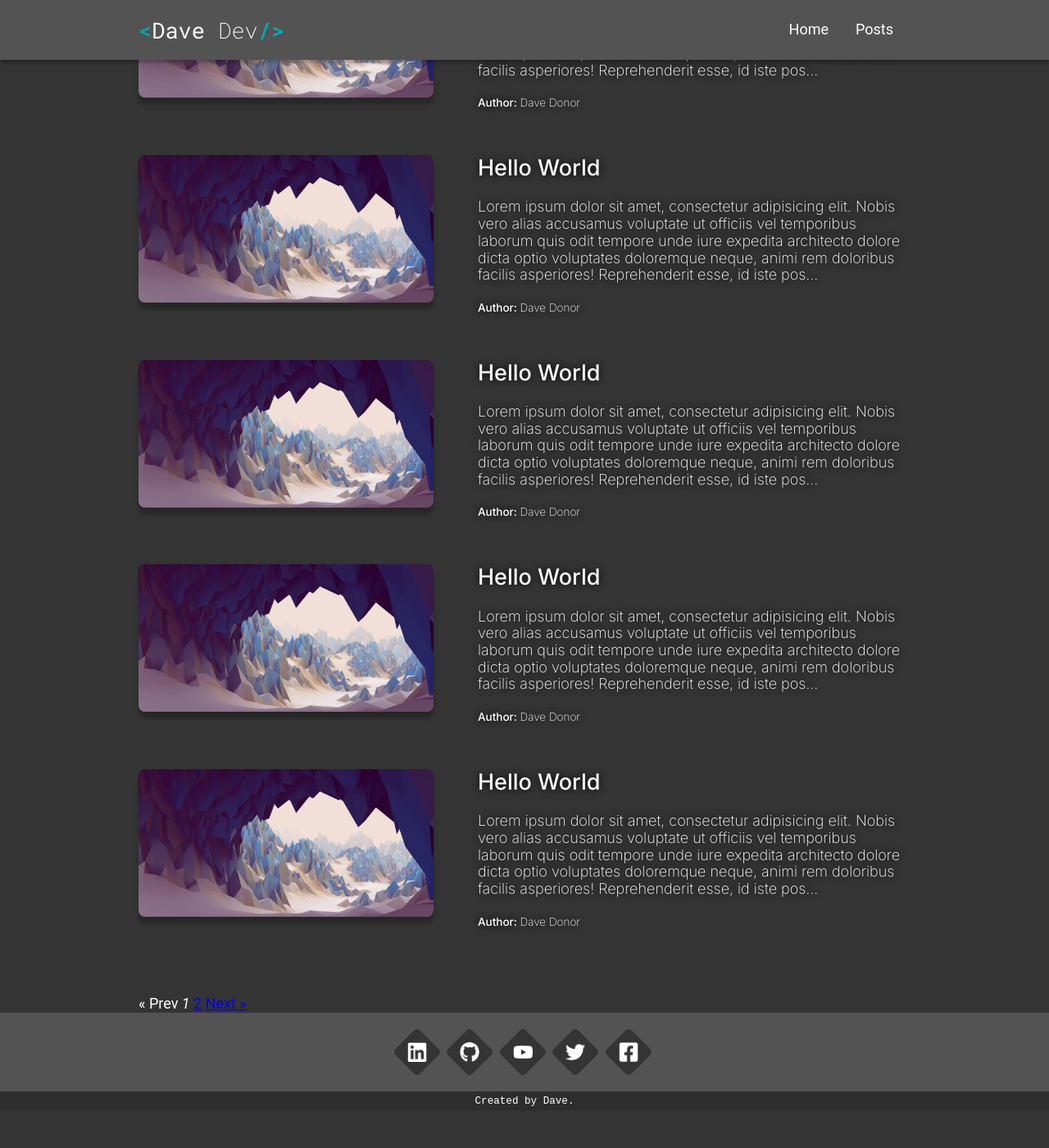
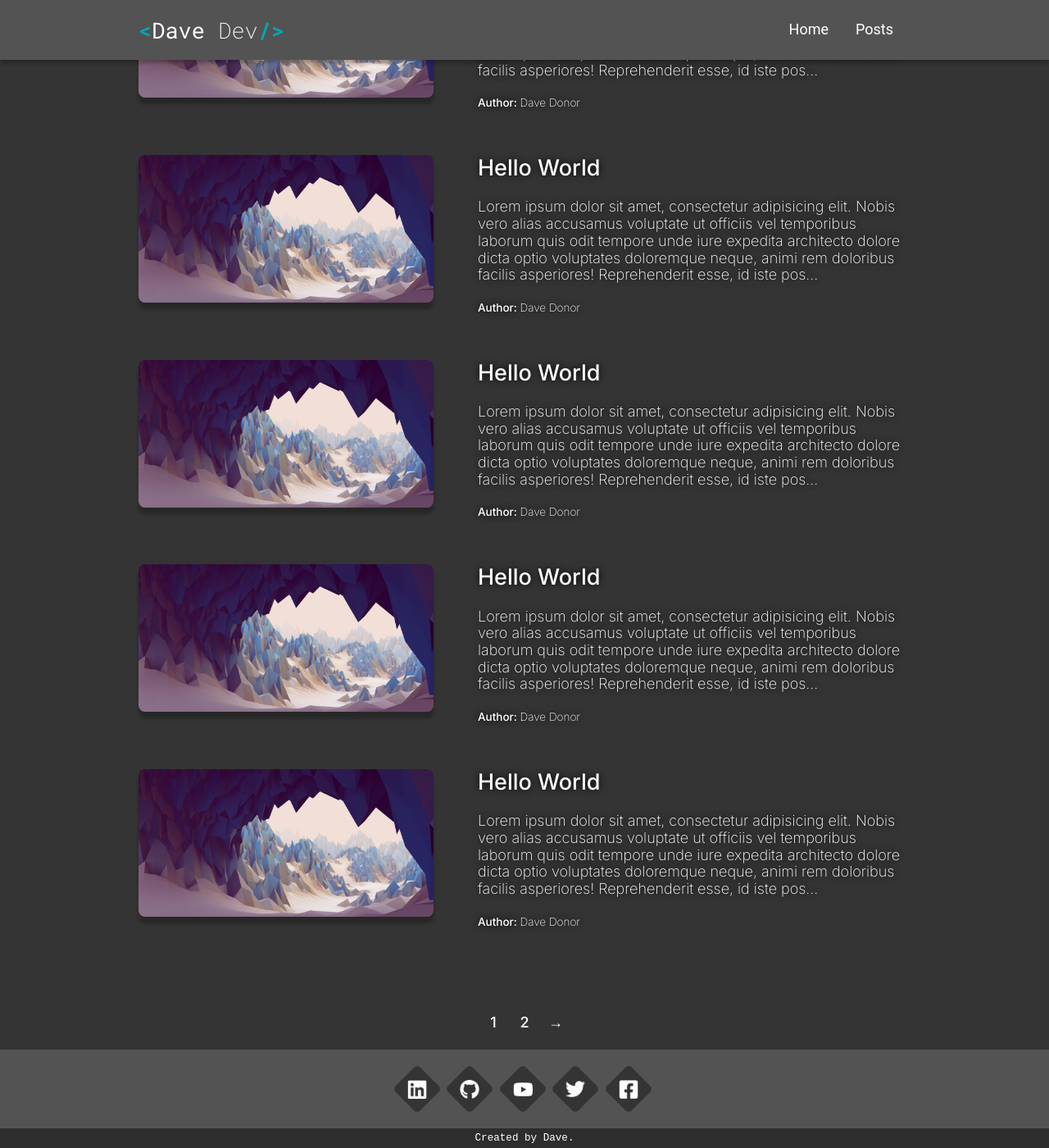
Before and after one commit to Dawid93/SampleJekyllTheme, a Jekyll site: the page built from index.html, in a window 1280 px wide and 1400 px high, scrolled down 1144 px. Shown: the whole window at 82% size. Built offline with Jekyll 4.4.1, drawn with Linux system fonts in a browser that asks for light colours; the list of posts is cut into pages by our own code; before the commit the page ends 2498 px from its top, so only the background shows below that.

Commit message:
Move pagination to separate include

```diff
--- a/_config.yaml
+++ b/_config.yaml
@@ -1,6 +1,6 @@
 name: Jekyll Workshop
 paginate: 8
-paginate_path: "/page:num"
+paginate_path: "SampleJekyllTheme/page:num"
 
 plugins:
   - jekyll-paginate
--- /dev/null
+++ b/_includes/pagination.html
@@ -0,0 +1,37 @@
+<div class="paginator">
+    {% if paginator.total_pages > 1 %}
+    <div class="pagination">
+        {% if paginator.previous_page %}
+            {% assign url = paginator.previous_page_path | relative_url %}
+            {% include pagination_icon.html
+                pageUrl = url
+                type = "control"
+                btnContent ='&#8592;' %}
+        {% endif %}
+
+        {% for page in (1..paginator.total_pages) %}
+            {% if page == paginator.page %}
+                {% include pagination_icon.html
+                    btnContent = page %}
+            {% elsif page == 1 %}
+                {% include pagination_icon.html
+                    pageUrl = "/"
+                    btnContent = page %}
+            {% else %}
+                {% assign url = site.paginate_path | relative_url | replace: ':num', page %}
+                {% include pagination_icon.html
+                    pageUrl = url
+                    btnContent = page %}
+            {% endif %}
+        {% endfor %}
+
+        {% if paginator.next_page %}
+            {% assign url = paginator.next_page_path | relative_url %}
+            {% include pagination_icon.html
+                pageUrl = url
+                type = "control"
+                btnContent ='&#8594;' %}
+        {% endif %}
+    </div>
+    {% endif %}
+</div>
--- /dev/null
+++ b/_includes/pagination_icon.html
@@ -0,0 +1,5 @@
+<a class="pagination__button pagination__button--link" href={{ include.pageUrl }}>
+    <div>
+        {{ include.btnContent }}
+    </div>
+</a>
--- a/_layouts/default.html
+++ b/_layouts/default.html
@@ -77,33 +77,9 @@
         </section>
         {% endif %}
 
-        <div class="container">
-            {% if paginator.total_pages > 1 %}
-            <div class="pagination">
-                {% if paginator.previous_page %}
-                <a href="{{ paginator.previous_page_path | relative_url }}">&laquo; Prev</a>
-                {% else %}
-                <span>&laquo; Prev</span>
-                {% endif %}
-
-                {% for page in (1..paginator.total_pages) %}
-                {% if page == paginator.page %}
-                <em>{{ page }}</em>
-                {% elsif page == 1 %}
-                <a href="/">{{ page }}</a>
-                {% else %}
-                <a href="{{ site.paginate_path | relative_url | replace: ':num', page }}">{{ page }}</a>
-                {% endif %}
-                {% endfor %}
-
-                {% if paginator.next_page %}
-                <a href="{{ paginator.next_page_path | relative_url }}">Next &raquo;</a>
-                {% else %}
-                <span>Next &raquo;</span>
-                {% endif %}
-            </div>
-            {% endif %}
-        </div>
+        <section class="container">
+            {% include pagination.html %}
+        </section>
 
         {% include footer.html %}
     </main>
--- /dev/null
+++ b/_sass/modules/pagination.scss
@@ -0,0 +1,40 @@
+.paginator {
+    display: flex;
+    flex-direction: column;
+    justify-content: center;
+    align-items: center;
+    height: calc(30px + 2 * 1rem);
+    font-size: 1rem;
+}
+
+.pagination {
+    font-family: "Inter";
+    font-weight: 400;
+    display: flex;
+    flex-direction: row;
+    justify-content: space-around;
+
+    &__button {
+        justify-content: center;
+        align-items: center;
+        margin: 0 4px;
+        display: flex;
+        height: 30px;
+        width: 30px;
+        background-color: $main_background_color;
+        border-radius: 4px;
+
+        &:hover {
+            background-color: $selected-blue-color;
+        }
+
+        &--active {
+            background-color: $secondary_background_color;
+        }
+
+        &--link {
+            text-decoration: none;
+            color: $main_text_color;
+        }
+    }
+}
--- a/assets/css/main.scss
+++ b/assets/css/main.scss
@@ -9,5 +9,6 @@
 @import "modules/footer";
 @import "modules/header";
 @import "modules/post";
+@import "modules/pagination";
 
 @import "main";
```
Lines whose indentation alone changed are shown as unchanged.
